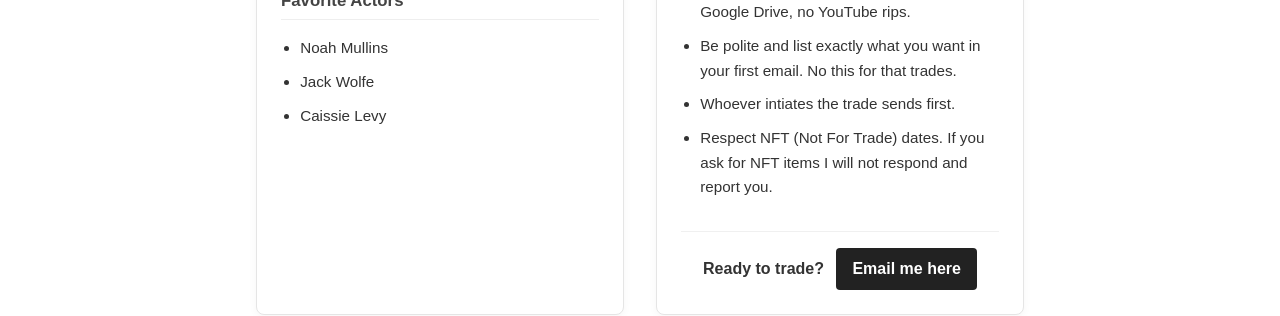
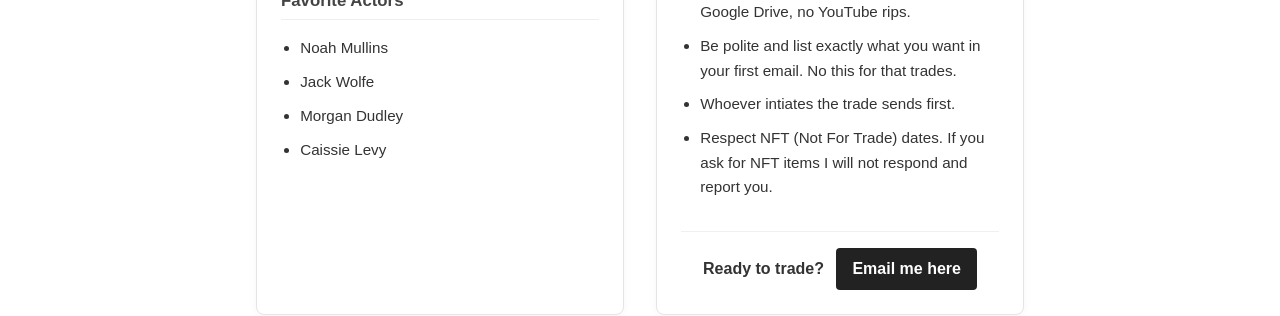
Before and after one commit to DireSpider/direspider.github.io, a Jekyll site: the page built from index.html, in a window 1280 px wide. Shown: the part 741-1057 px from the top of the page. Built offline with Jekyll 4.4.1, drawn with Linux system fonts in a browser that asks for light colours.

Commit message:
Update favorite actors and maintain layout

```diff
--- a/index.html
+++ b/index.html
@@ -35,6 +35,7 @@ title: My Gallery
                 <ul>
                     <li>Noah Mullins</li>
                     <li>Jack Wolfe</li>
+                    <li>Morgan Dudley</li>
                     <li>Caissie Levy</li>
                 </ul>
             </div>
```
